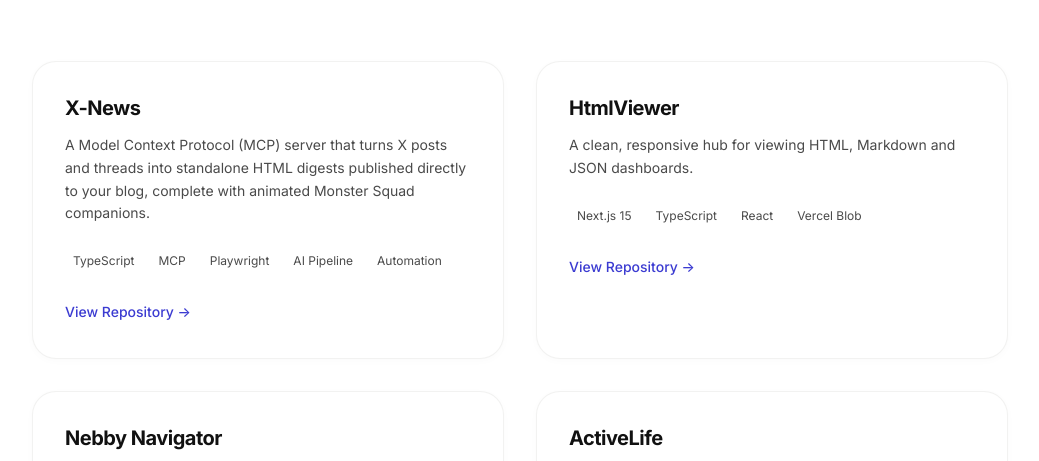
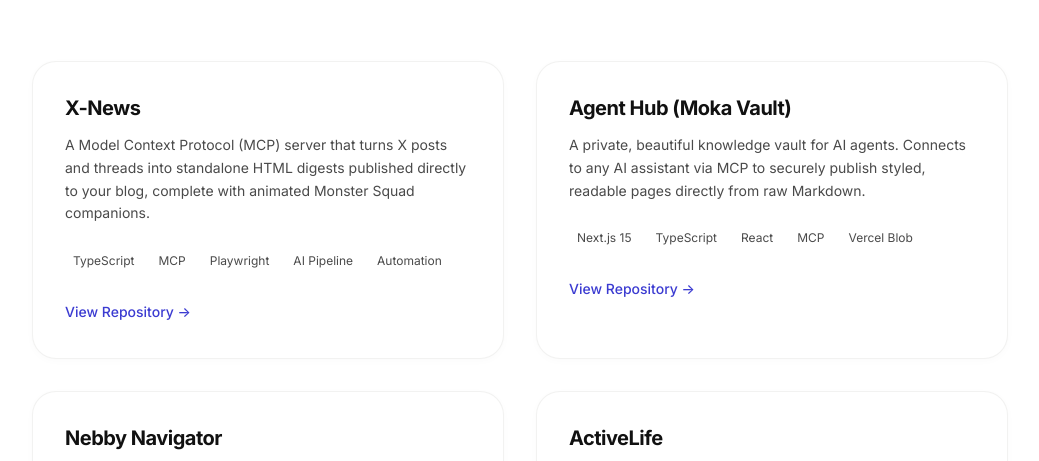
Before and after one commit to mmaryam2020/blog, an Astro site: page /projects in a window 1280 px wide. Shown: the part 267-728 px from the top of the page, without its empty margins (120-1159 px from the left). Built offline with nearby package versions, Linux system fonts and the light colour scheme; Astro itself is replaced by a stand-in of ours.

Commit message:
Update HtmlViewer to Agent Hub

```diff
--- a/src/pages/projects.astro
+++ b/src/pages/projects.astro
@@ -17,10 +17,10 @@ const projects: Project[] = [
     tech: ["TypeScript", "MCP", "Playwright", "AI Pipeline", "Automation"],
   },
   {
-    title: "HtmlViewer",
-    description: "A clean, responsive hub for viewing HTML, Markdown and JSON dashboards.",
-    link: "https://github.com/mmaryam2020/HtmlViewer",
-    tech: ["Next.js 15", "TypeScript", "React", "Vercel Blob"],
+    title: "Agent Hub (Moka Vault)",
+    description: "A private, beautiful knowledge vault for AI agents. Connects to any AI assistant via MCP to securely publish styled, readable pages directly from raw Markdown.",
+    link: "https://github.com/mmaryam2020/agent-hub",
+    tech: ["Next.js 15", "TypeScript", "React", "MCP", "Vercel Blob"],
   },
   {
     title: "Nebby Navigator",
```
